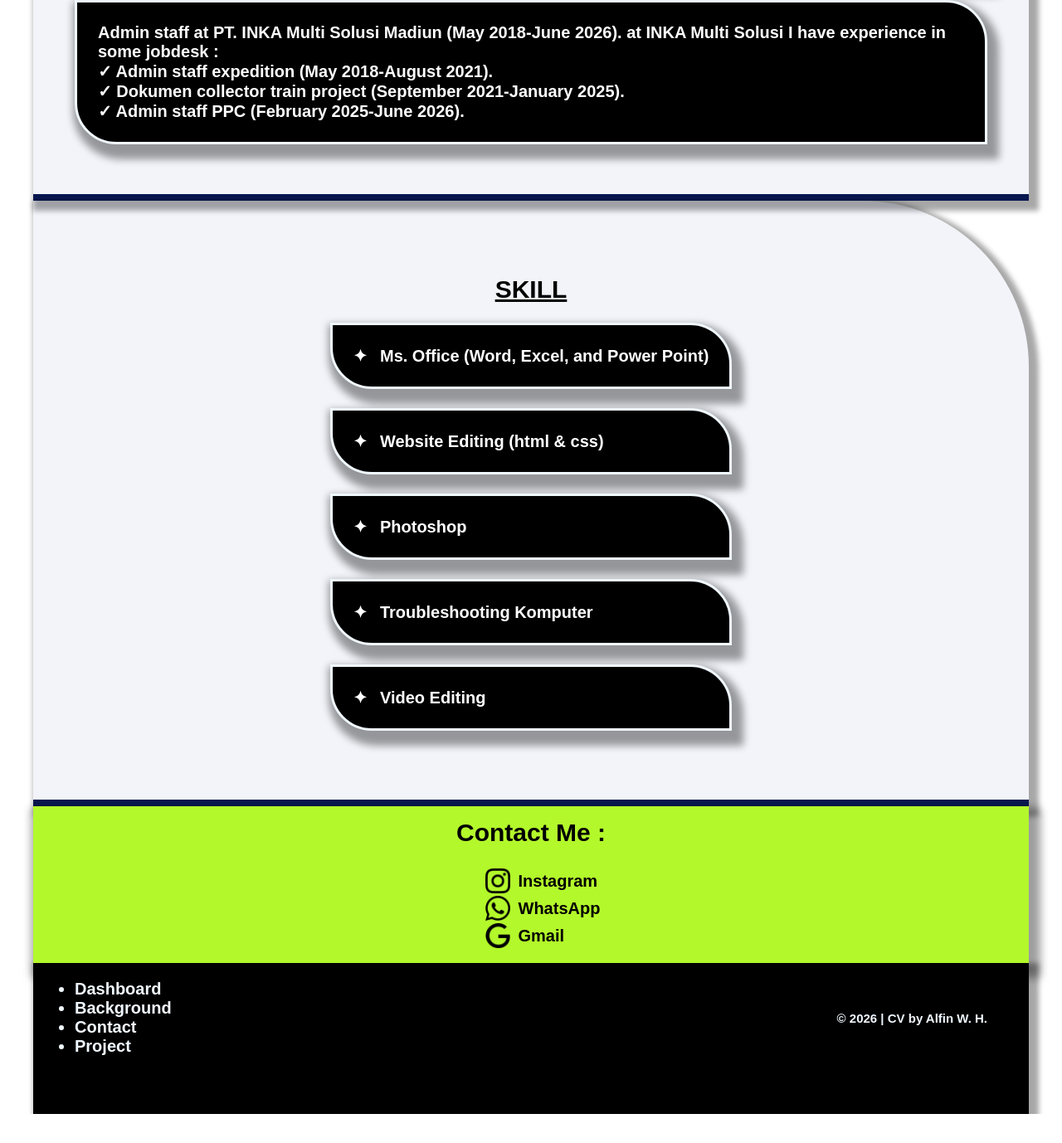
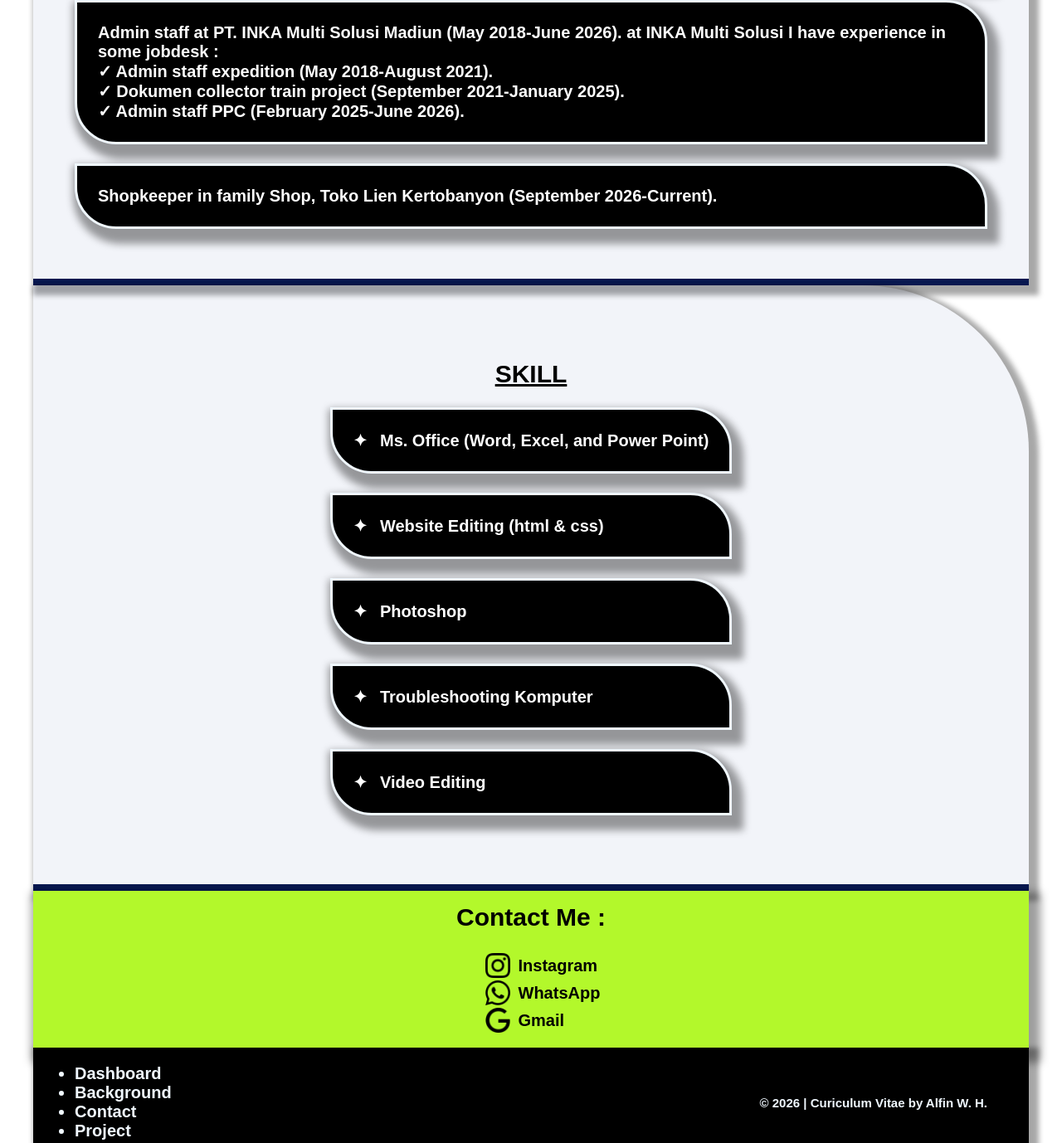
Before and after one commit to alfinw79/alfin-cv, a plain HTML site: page index-eng.html in a window 1280 px wide. Shown: the part 1293-2671 px from the top of the page at 83% size. Before the commit the page ends 2636 px from the top, so only its background shows below. Drawn offline with Linux system fonts and the light colour scheme.

Commit message:
Update index-eng.html

```diff
--- a/index-eng.html
+++ b/index-eng.html
@@ -27,8 +27,16 @@
                 >Website 1</a
               >
             </li>
-            <li><a href="https://sayajual-pc.vercel.app" target="_blank">Website 2</a></li>
-             <li><a href="https://alfin-marketplace.vercel.app/" target="_blank">Website 3</a></li>
+            <li>
+              <a href="https://sayajual-pc.vercel.app" target="_blank"
+                >Website 2</a
+              >
+            </li>
+            <li>
+              <a href="https://alfin-marketplace.vercel.app/" target="_blank"
+                >Website 3</a
+              >
+            </li>
             <li>
               <a href="https://alf-secondclothes.vercel.app/" target="_blank"
                 >Website 4</a
@@ -144,6 +152,13 @@
               </p>
               <p>✓ Admin staff PPC (February 2025-June 2026).</p>
             </div>
+            <br />
+            <div class="card reveal">
+              <p>
+                Shopkeeper in family Shop, Toko Lien Kertobanyon (September
+                2026-Current).
+              </p>
+            </div>
           </div>
         </div>
 
@@ -203,7 +218,7 @@
             <a href="#">Project</a>
           </li>
         </ul>
-        <p>&copy; 2026 | CV by Alfin W. H.</p>
+        <p>&copy; 2026 | Curiculum Vitae by Alfin W. H.</p>
       </div>
     </div>
 
```
